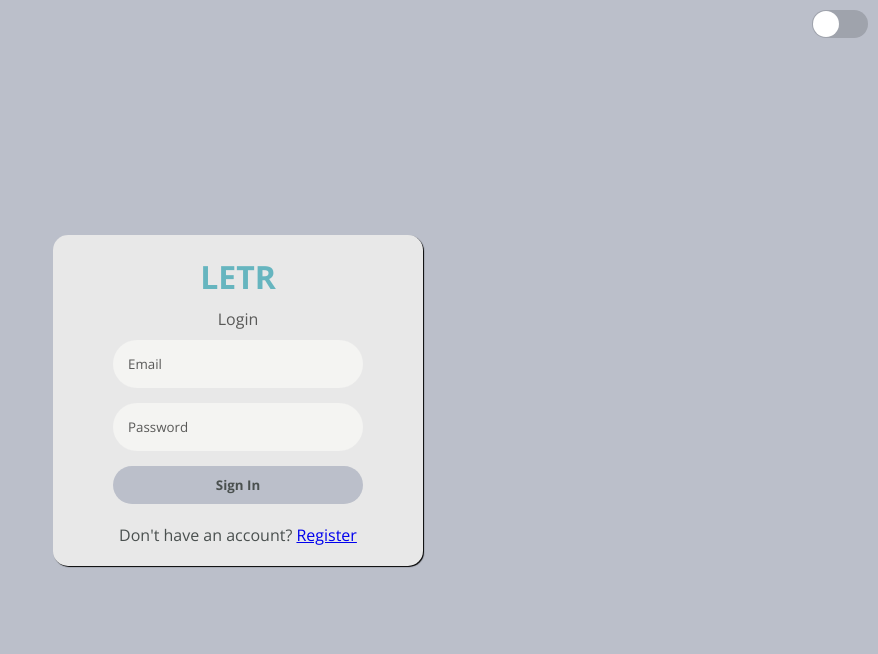
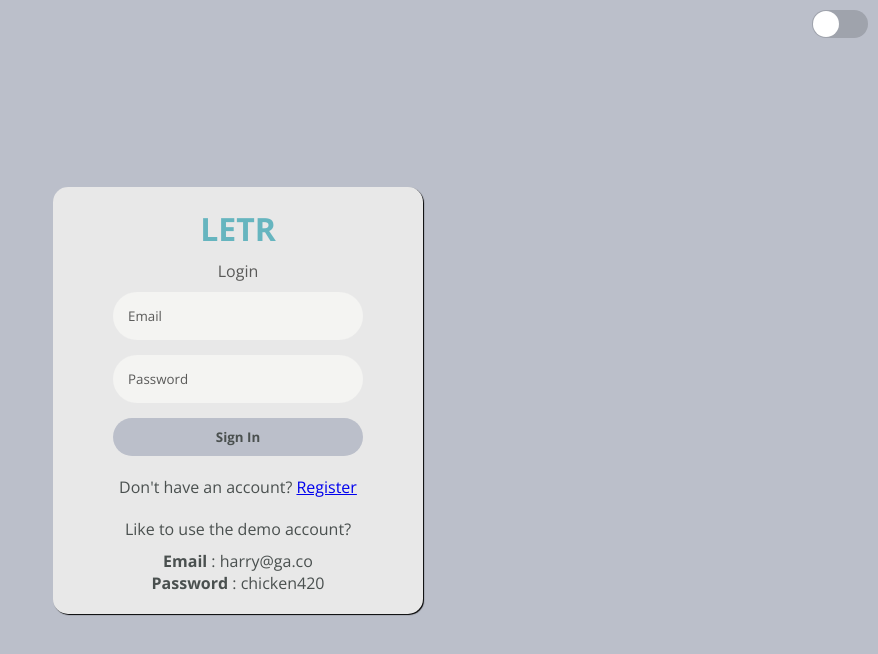
Before and after one commit to Nelf-dev/Letr, a React (Create React App) app: page /login in a window 1280 px wide. Shown: the top 654 px of the page, without its empty margins (402-1280 px from the left). Built offline with nearby package versions, Linux system fonts and the light colour scheme; no server answers.

Commit message:
added demo login

```diff
--- a/src/pages/Login.jsx
+++ b/src/pages/Login.jsx
@@ -49,6 +49,14 @@ const Login = () => {
                     {err && <span id="err">Please put in correct details.</span>}
                 </form>
                 <p>Don't have an account? <Link to="/register">Register</Link></p>
+                <div className='demo'>
+                <p>Like to use the demo account?</p>
+                <p>
+                    <b>Email </b>: harry@ga.co
+                    <br />
+                    <b>Password </b>: chicken420
+                </p>
+                </div>
             </div>
         </div>
     );
--- a/src/style.scss
+++ b/src/style.scss
@@ -154,6 +154,10 @@ $inputdark: #3a3f3f;
     text-align: center;
     padding: 10px;
     color: rgb(180, 129, 129);
+}
+
+.demo {
+    text-align: center;
 }
 
 .formContainer {
```
